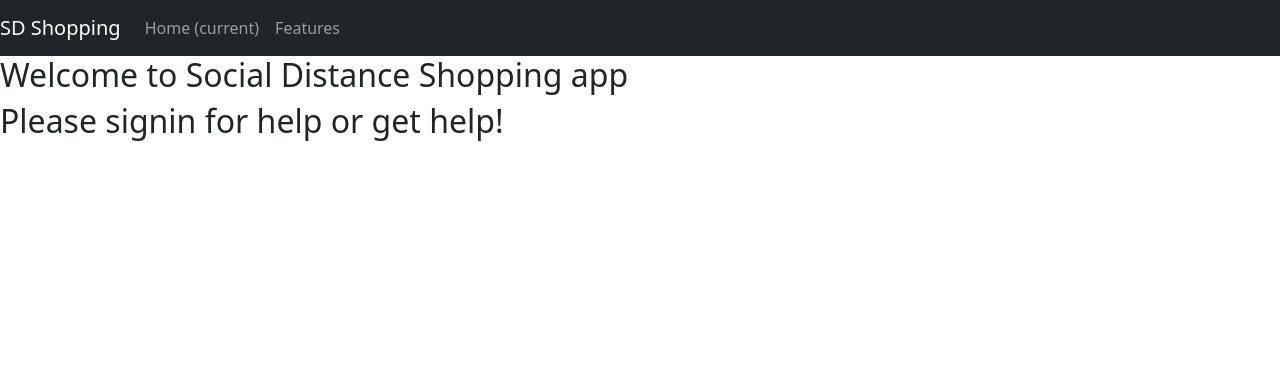
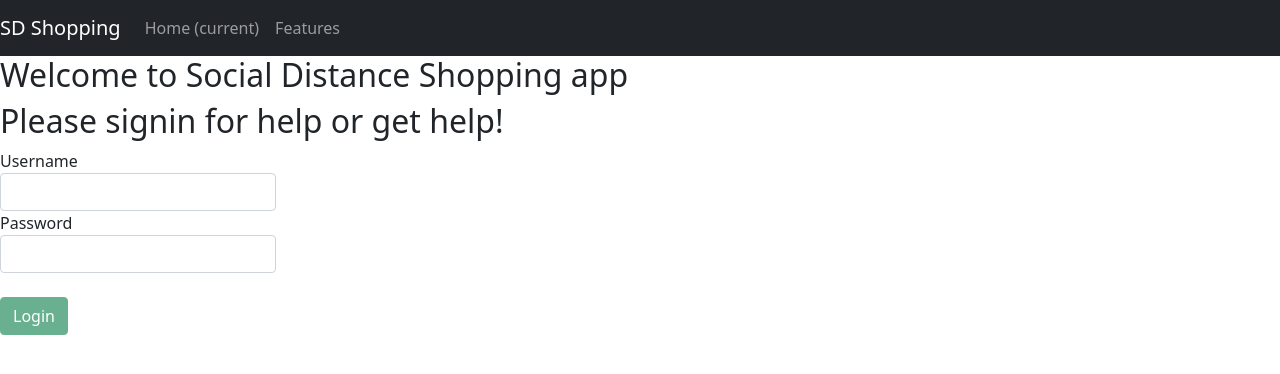
Before and after one commit to sonypasokan/social_distance_shopping, an Angular app in the folder frontend/social-distance-shopping/: page /login in a window 1280 px wide. Shown: the top 374 px of the page. Built offline with nearby package versions, Linux system fonts and the light colour scheme.

Commit message:
Commit for login functionality

```diff
--- /dev/null
+++ b/frontend/social-distance-shopping/src/app/app-routing.module.ts
@@ -0,0 +1,17 @@
+import { Routes, RouterModule } from '@angular/router'
+import { LoginComponent } from './login/login.component'
+import { NgModule } from '@angular/core'
+
+
+const appRoutes : Routes = [
+    { path : '', redirectTo : 'login', pathMatch : 'full'},
+    { path : 'login', component : LoginComponent}
+]
+
+@NgModule({
+    imports : [RouterModule.forRoot(appRoutes)],
+    exports : [RouterModule]
+})
+export class AppRouterModule {
+
+}
--- a/frontend/social-distance-shopping/src/app/app.component.html
+++ b/frontend/social-distance-shopping/src/app/app.component.html
@@ -1,3 +1,4 @@
 <app-header></app-header>
 <h2>Welcome to Social Distance Shopping app</h2>
 <h2>Please signin for help or get help!</h2>
+<router-outlet></router-outlet>
--- /dev/null
+++ b/frontend/social-distance-shopping/src/app/authentication.service.ts
@@ -0,0 +1,35 @@
+import { Injectable } from '@angular/core';
+import { HttpClient, HttpErrorResponse } from '@angular/common/http';
+import { catchError } from 'rxjs/operators';
+
+import { LoginUserModel } from './login/login-user.model';
+import { environment } from './environments/environments'
+import { Subject } from 'rxjs';
+
+
+
+@Injectable()
+export class AuthenticationService {
+
+    private httpClient : HttpClient;
+    authenticationSubject: Subject<String> = new Subject<String>();
+
+    constructor (httpClient : HttpClient) {
+        this.httpClient = httpClient;
+    }
+
+    login(user : LoginUserModel) {
+        this.httpClient
+            .post(environment.apiUrl + "/api-token/", user)
+            .subscribe( (responseData: any) => {
+                console.log(responseData);
+                localStorage.setItem("token", responseData.token);
+                this.authenticationSubject.next("Logged in successfully");
+            },
+            error => {
+                console.log(error.error["non_field_errors"][0]);
+                this.authenticationSubject.next(error.error["non_field_errors"][0]);
+            }
+            );
+    }
+}
--- /dev/null
+++ b/frontend/social-distance-shopping/src/app/environments/environments.ts
@@ -0,0 +1,4 @@
+
+export const environment = {
+    apiUrl : 'http://localhost:8000'
+}
--- /dev/null
+++ b/frontend/social-distance-shopping/src/app/login/login.component.css
@@ -0,0 +1,3 @@
+input.ng-invalid.ng-touched {
+    border: 1px solid red;
+}
--- /dev/null
+++ b/frontend/social-distance-shopping/src/app/login/login.component.html
@@ -0,0 +1,38 @@
+<div class="row" style="width: 300px;">
+    <div class="col-xs-12">
+        <form [formGroup]="loginForm"
+        (ngSubmit)="onLogin()">
+            <div class="row">
+                <div class="col-xs-12">
+                    <div class="form-group">
+                        <label for="username">Username</label>
+                        <input type="text" class="form-control"
+                        id="username" formControlName="username"
+                        >
+                    </div>
+                </div>
+            </div>
+            <div class="row">
+                <div class="col-xs-12">
+                    <div class="form-group">
+                        <label for="password">Password</label>
+                        <input type="password" class="form-control"
+                        id="password" formControlName="password"
+                        >
+                    </div>
+                </div>
+            </div>
+            <p *ngIf="loginMessage">{{ loginMessage }}</p>
+            <br>
+            <div class="row">
+                <div class="col-xs-12">
+                    <div class="form-group">
+                        <input type="submit"
+                        class="btn btn-success"
+                        [disabled]="!loginForm.valid" value="Login">
+                    </div>
+                </div>
+            </div>
+        </form>
+    </div>
+</div>
--- /dev/null
+++ b/frontend/social-distance-shopping/src/app/login/login.component.ts
@@ -0,0 +1,46 @@
+import { Component, OnInit, OnDestroy } from '@angular/core';
+import { FormGroup, FormControl, Validators } from '@angular/forms';
+import { AuthenticationService } from '../authentication.service'
+import { Subscription } from 'rxjs';
+
+@Component({
+  selector: 'app-login',
+  templateUrl: './login.component.html',
+  styleUrls: ['./login.component.css']
+})
+export class LoginComponent implements OnInit, OnDestroy {
+
+  loginForm : FormGroup;
+  private authenticationService : AuthenticationService;
+  private authenticationSubscription: Subscription;
+  loginMessage: String;
+
+  constructor(authenticationService : AuthenticationService) {
+    this.authenticationService = authenticationService;
+   }
+
+  ngOnInit(): void {
+    this.initForm();
+
+    this.authenticationSubscription = this.authenticationService.authenticationSubject.subscribe(
+      (message: String) => this.loginMessage = message
+    );
+  }
+
+  initForm(): void {
+    this.loginForm = new FormGroup({
+      'username': new FormControl(null, Validators.required),
+      'password': new FormControl(null, Validators.required)
+    });
+  }
+
+  onLogin() {
+    this.authenticationService.login(this.loginForm.value);
+  }
+
+
+  ngOnDestroy(): void {
+    this.authenticationSubscription.unsubscribe();
+  }
+
+}
```
Also changed, not shown: frontend/social-distance-shopping/src/app/app.module.ts (+15 -3 lines), frontend/social-distance-shopping/src/app/login/login-user.model.ts (added, +20 -0 lines), 2 other files (tests, documents, lock files or other folders).
